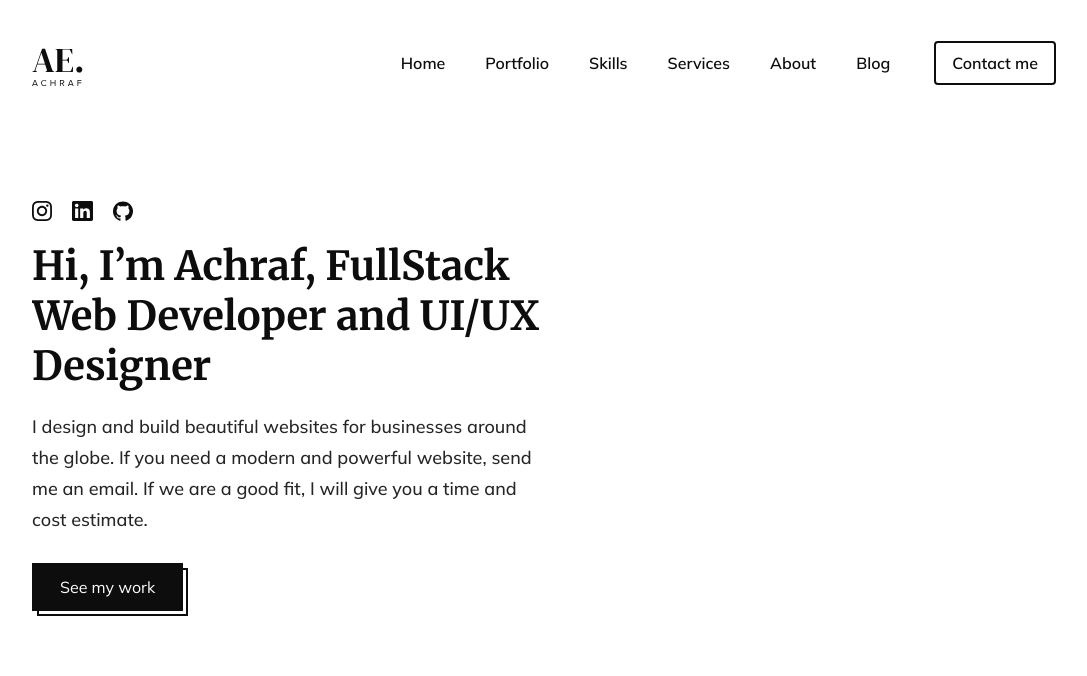
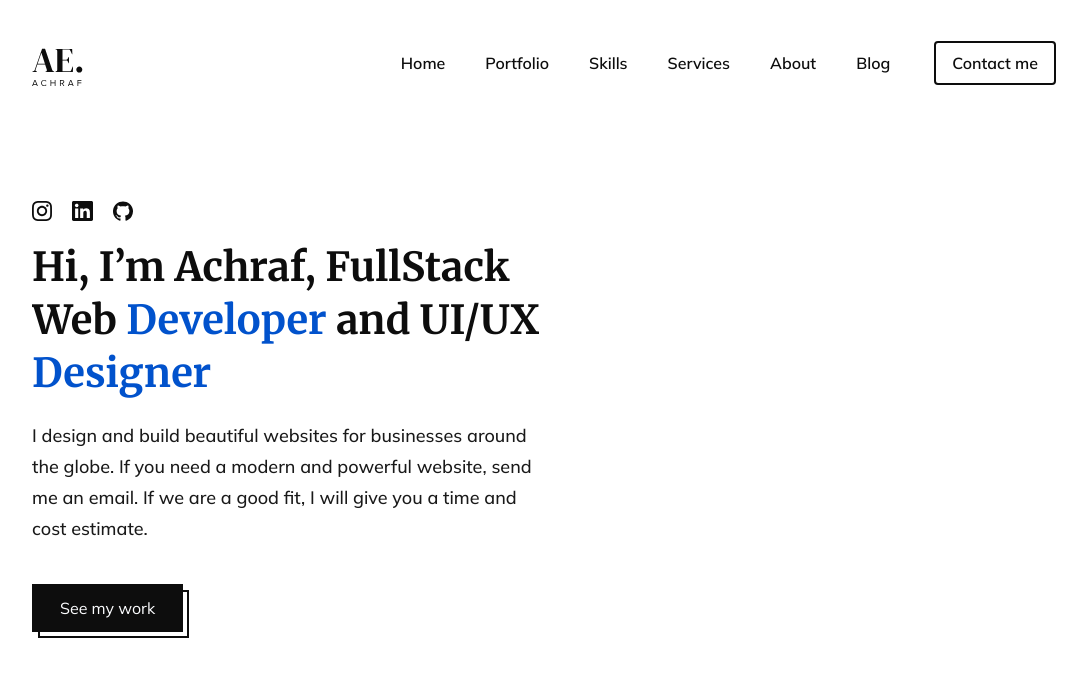
Before and after one commit to NightClover-code/portfolio-website-v2, a Next.js app: page / in a window 1280 px wide. Shown: the top 676 px of the page, without its empty margins (96-1183 px from the left). Built offline with nearby package versions, Linux system fonts and the light colour scheme.

Commit message:
feat: hero section text content styling complete

```diff
--- a/components/Hero/index.tsx
+++ b/components/Hero/index.tsx
@@ -11,7 +11,8 @@ const Hero = () => {
       <div className="max-w-[570px]">
         <Socials Icons={socialsIcons} />
         <h1 className="text-[40px] mt-5">
-          Hi, I’m Achraf, FullStack Web Developer and UI/UX Designer
+          Hi, I’m Achraf, FullStack Web <span>Developer</span> and UI/UX{' '}
+          <span>Designer</span>
         </h1>
         <p className="mt-5 text-[18px] max-w-[515px]">
           I design and build beautiful websites for businesses around the globe.
@@ -19,7 +20,7 @@ const Hero = () => {
           a good fit, I will give you a time and cost estimate.
         </p>
 
-        <PrimaryButton className="mt-7">See my work</PrimaryButton>
+        <PrimaryButton className="mt-10">See my work</PrimaryButton>
       </div>
     </section>
   );
--- a/styles/_global.scss
+++ b/styles/_global.scss
@@ -3,11 +3,11 @@
 }
 
 .primary__btn {
-  @apply text-offWhite bg-black py-3 px-7 group-hover:translate-x-[5px] group-hover:translate-y-[4.5px] smooth;
+  @apply text-offWhite bg-black py-3 px-7 group-hover:translate-x-[6px] group-hover:translate-y-[5.5px] smooth;
 }
 
 .ghost__btn {
-  @apply absolute w-full h-full left-[5px] top-[4.5px] focus:no-underline outline-none border-2 border-black;
+  @apply absolute w-full h-full left-[6px] top-[5.5px] focus:no-underline outline-none border-2 border-black;
 }
 
 .smooth {
@@ -15,9 +15,13 @@
 }
 
 h1 {
-  @apply font-merriweather font-bold leading-[50px] text-lg;
+  @apply font-merriweather font-bold leading-[53px] text-lg;
 }
 
 p {
   @apply font-medium text-sm leading-[31px] text-offBlack;
 }
+
+.hero__section span {
+  @apply text-blue;
+}
--- a/styles/css/default.css
+++ b/styles/css/default.css
@@ -7,11 +7,11 @@
 }
 
 .primary__btn {
-  @apply text-offWhite bg-black py-3 px-7 group-hover:translate-x-[5px] group-hover:translate-y-[4.5px] smooth;
+  @apply text-offWhite bg-black py-3 px-7 group-hover:translate-x-[6px] group-hover:translate-y-[5.5px] smooth;
 }
 
 .ghost__btn {
-  @apply absolute w-full h-full left-[5px] top-[4.5px] focus:no-underline outline-none border-2 border-black;
+  @apply absolute w-full h-full left-[6px] top-[5.5px] focus:no-underline outline-none border-2 border-black;
 }
 
 .smooth {
@@ -19,11 +19,15 @@
 }
 
 h1 {
-  @apply font-merriweather font-bold leading-[50px] text-lg;
+  @apply font-merriweather font-bold leading-[53px] text-lg;
 }
 
 p {
   @apply font-medium text-sm leading-[31px] text-offBlack;
+}
+
+.hero__section span {
+  @apply text-blue;
 }
 
 * {
--- a/tailwind.config.js
+++ b/tailwind.config.js
@@ -15,7 +15,7 @@ module.exports = {
     extend: {
       colors: {
         blue: '#0152CC',
-        offBlack: 'rgba(13, 13, 13, 0.9)',
+        offBlack: 'rgba(13, 13, 13, 0.95)',
         gray: 'rgba(33, 55, 87, 0.15)',
         black: '#0D0D0D',
         offWhite: '#FCFDFF',
```
Also changed, not shown: 1 other file (tests, documents, lock files or other folders).
